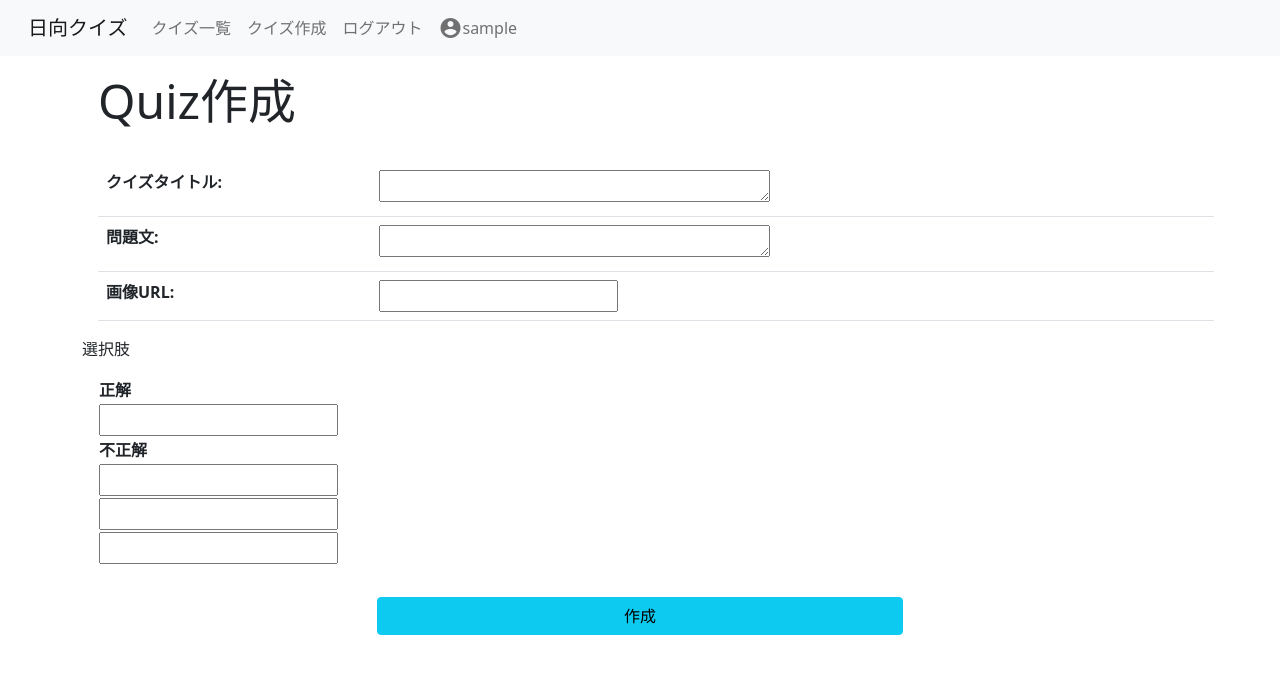
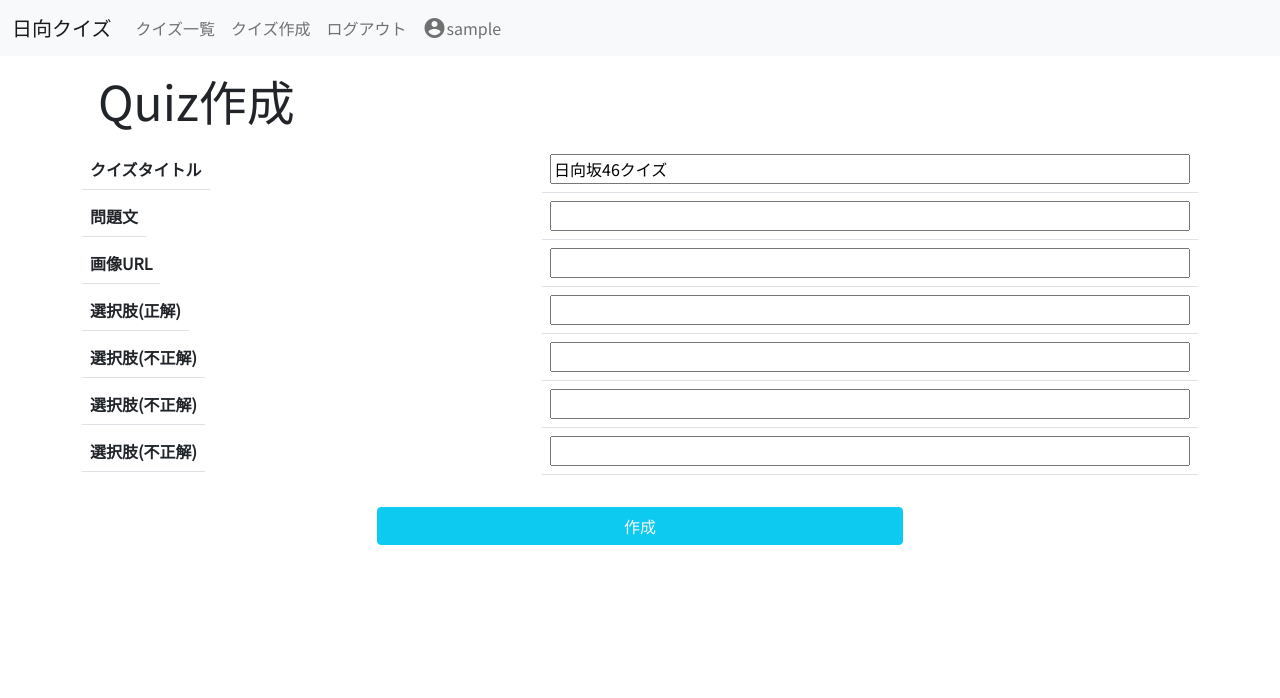
Before and after one commit to soya111/hinata_quiz, a Django app: page /quiz/add/ in a window 1280 px wide. Shown: the top 698 px of the page. Run offline with Django 3.2, Linux system fonts and the light colour scheme; the visitor is signed in with stand-in values (Sample User, id 1); lists and menus that the app fills with data are empty.

Commit message:
レイアウト崩れ修正等

```diff
--- a/api/templates/api/account.html
+++ b/api/templates/api/account.html
@@ -51,5 +51,9 @@
     .space-between{
         justify-content: space-between;
     }
+    img{
+        max-height: 200px;
+        object-fit: contain;
+    }
 </style>
 {% endblock %}
--- a/api/templates/api/layout.html
+++ b/api/templates/api/layout.html
@@ -4,6 +4,8 @@
     <meta charset="UTF-8">
     <meta name="viewport" content="width=device-width, initial-scale=1.0">
     <link href="https://fonts.googleapis.com/icon?family=Material+Icons" rel="stylesheet">
+    <link rel="preconnect" href="https://fonts.gstatic.com">
+    <link href="https://fonts.googleapis.com/css2?family=Noto+Sans+JP&display=swap" rel="stylesheet">
     <link href="https://cdn.jsdelivr.net/npm/bootstrap@5.0.0-beta1/dist/css/bootstrap.min.css" rel="stylesheet" integrity="sha384-giJF6kkoqNQ00vy+HMDP7azOuL0xtbfIcaT9wjKHr8RbDVddVHyTfAAsrekwKmP1" crossorigin="anonymous">
     <title>{% block title %}{% endblock %}</title>
 </head>
@@ -39,8 +41,11 @@
     </main>
     <script src="https://cdn.jsdelivr.net/npm/bootstrap@5.0.0-beta1/dist/js/bootstrap.bundle.min.js" integrity="sha384-ygbV9kiqUc6oa4msXn9868pTtWMgiQaeYH7/t7LECLbyPA2x65Kgf80OJFdroafW" crossorigin="anonymous"></script>
     <style>
+        body{
+            font-family: 'Noto Sans JP', sans-serif;
+        }
         nav{
-            padding: 0 1rem;
+            /* padding: 0 1rem; */
         }
         h1{
             font-size: 3rem;
--- a/api/templates/api/quiz_add.html
+++ b/api/templates/api/quiz_add.html
@@ -8,42 +8,50 @@
 
     <form action="{% url 'quiz-add' %}" method="post">
         {% csrf_token %}
-        <table class="table" style="margin: 1rem;">
-            {{quiz_form.as_table}}
-        </table>
-        <p>選択肢</p>
-        <table style="margin: 1rem;">
+        <table class="table">
             <tr>
-                <th>正解</th>
+                <th>クイズタイトル</th>
+                <td><input type="text" name="title" value="日向坂46クイズ" maxlength="50" required></td>
             </tr>
             <tr>
-                <th><input type="text" name="correct_choice" id="correct_choice"></th>
+                <th>問題文</th>
+                <td><input type="text" name="statement" maxlength="200" required></td>
             </tr>
             <tr>
-                <th>不正解</th>
+                <th>画像URL</th>
+                <td><input type="url" name="thumbnail_image_url" maxlength="1000" required></td>
             </tr>
             <tr>
-                <th><input type="text" name="incorrect_choice-1" id="incorrect_choice1"></th>
+                <th>選択肢(正解)</th>
+                <td>
+                    <input type="text" name="correct_choice" required>
+                </td>
             </tr>
-            <tr>
-                <th><input type="text" name="incorrect_choice-2" id="incorrect_choice2"></th>
-            </tr>
-            <tr>
-                <th><input type="text" name="incorrect_choice-3" id="incorrect_choice3"></th>
-            </tr>
-
+            {% for i in choices_num %}
+                <tr>
+                    <th>選択肢(不正解)</th>
+                    <td>
+                        <input type="text" name="incorrect_choice">
+                    </td>
+                </tr>
+            {% endfor %}
         </table>
         <div class="d-grid gap-2 col-6 mx-auto mb-5">
-            <button type="submit" class="btn btn-info" style="margin: 1rem;">作成</button>
+            <button type="submit" class="btn btn-info  text-light" style="margin: 1rem;">作成</button>
         </div>
 
     </form>
 </div>
 <style>
-textarea, input {
-    height: 2rem;
-    max-width: 70%;
+input {
+    width: 50vw
 }
+tr{
+    display: flex;
+    align-items: center;
+    justify-content: space-between;
+}
+
 table {
     width: 90%;
     margin: 0 auto;
--- a/api/templates/api/quiz_list.html
+++ b/api/templates/api/quiz_list.html
@@ -32,4 +32,10 @@
     {% endfor %}
     </div>
 </ul>
+<style>
+    img{
+        max-height: 200px;
+        object-fit: contain;
+    }
+</style>
 {% endblock %}
--- a/api/web.py
+++ b/api/web.py
@@ -58,11 +58,13 @@ class QuizDetailView(DetailView):
 class QuizCreateView(CreateView, LoginRequiredMixin):
     template_name = 'api/quiz_add.html'
 
+    choices_num = 4
+
     def get(self, request):
         if not request.user.is_authenticated:
             return HttpResponseRedirect(reverse('login') + '?next=' + reverse('quiz-add'))
         context = {
-            'quiz_form': QuizForm(),
+            'choices_num': range(self.choices_num - 1)
         }
         return render(request, self.template_name, context)
 
@@ -70,11 +72,11 @@ class QuizCreateView(CreateView, LoginRequiredMixin):
         if not request.user.is_authenticated:
             return HttpResponseRedirect(reverse('login') + '?next=' + reverse('quiz-add'))
 
-        choices = [
-            request.POST['incorrect_choice-{}'.format(i)] for i in range(1, 4)]
+        dict_post = dict(request.POST)
+        incorrect_choices = dict_post['incorrect_choice']
 
         # choiceのバリデーション
-        if request.POST['correct_choice'] == '' or not any(choices):
+        if request.POST['correct_choice'] == '' or not any(incorrect_choices):
             return HttpResponse("400", status="400")
 
         quiz = Quiz(title=request.POST['title'],
@@ -85,7 +87,7 @@ class QuizCreateView(CreateView, LoginRequiredMixin):
             quiz=quiz, text=request.POST['correct_choice'], is_correct=True)
         choice.save()
 
-        for i in choices:
+        for i in incorrect_choices:
             if not i:
                 break
             choice = Choice(quiz=quiz, text=i, is_correct=False)
@@ -109,7 +111,6 @@ def edit(request, id):
             filter(lambda x: x.is_correct == False, choices))
         context = {
             'quiz': quiz,
-            'form': QuizForm(instance=quiz),
             'correct_choice': correct_choice[0],
             'incorrect_choices': incorrect_choices
         }
--- a/templates/registration/logged_out.html
+++ b/templates/registration/logged_out.html
@@ -1,3 +1,7 @@
+{% extends 'api/layout.html' %}
+
+{% block content %}
+
 <div class="container">
     <p>ログアウトしました。</p>
     <a href="{% url 'quiz-list' %}">クイズ一覧</a>
@@ -10,3 +14,4 @@
         align-items: space-between;
     }
 </style>
+{% endblock %}
```
Also changed, not shown: api/templates/api/quiz_detail.html (+5 -5 lines), api/templates/api/quiz_edit.html (+28 -17 lines), api/templates/api/signup.html (+8 -3 lines), templates/registration/login.html (+10 -6 lines).
